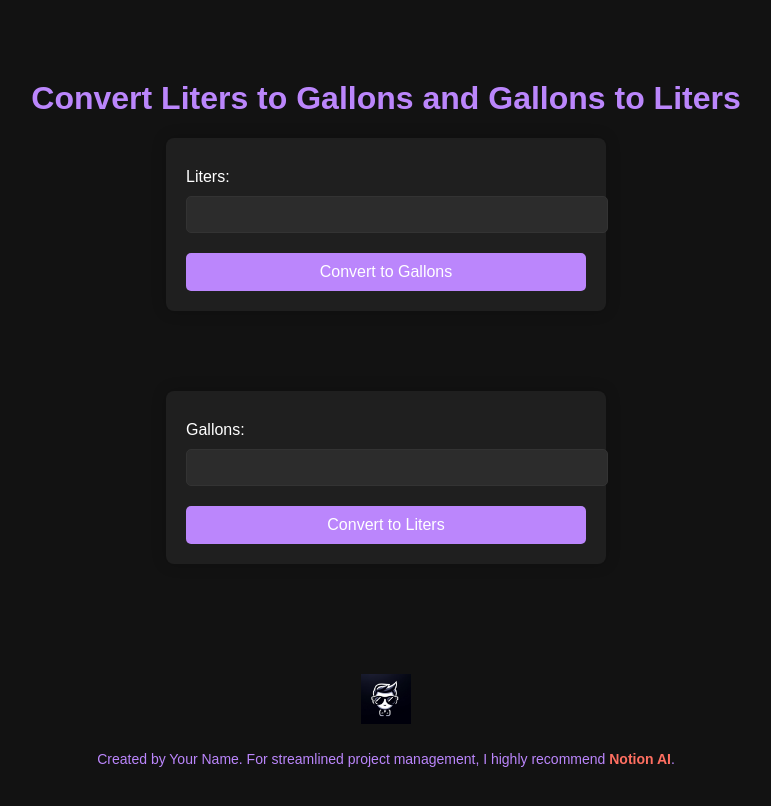
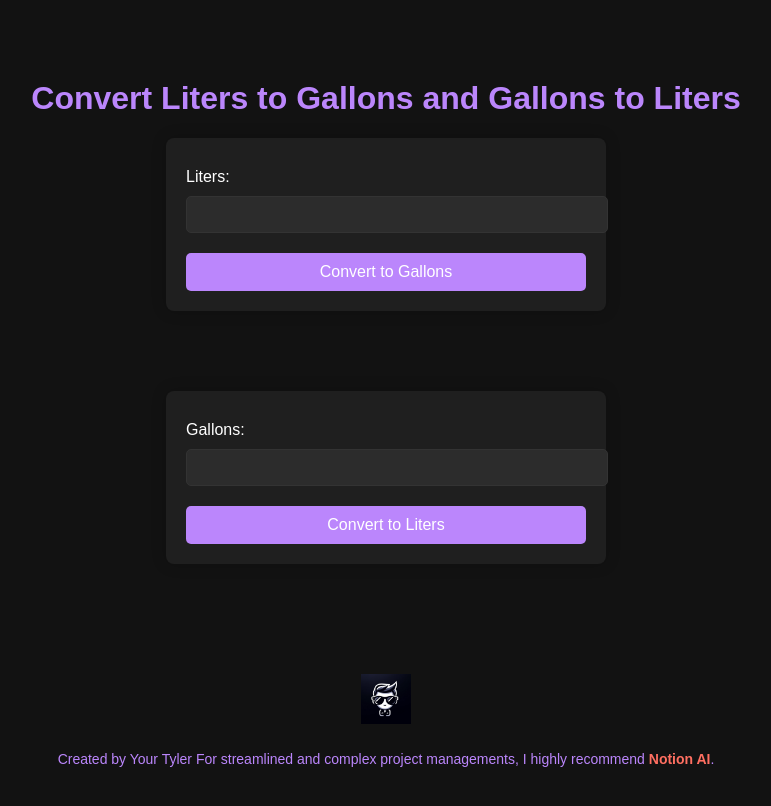
Before and after one commit to adrianreal/test2, a plain HTML site: page index.html in a window 1280 px wide. Shown: the whole page, without its empty margins (254-1025 px from the left). Drawn offline with Linux system fonts and the light colour scheme.

Commit message:
Update index.html

```diff
--- a/index.html
+++ b/index.html
@@ -136,7 +136,7 @@
     <!-- Creator Message -->
     <div class="creator-message">
         <img src="https://github.com/adrianreal/test2/blob/main/lo.png?raw=true" alt="Creator Logo">
-        <p>Created by Your Name. For streamlined project management, I highly recommend <a href="YOUR_AFFILIATE_LINK" target="_blank">Notion AI</a>.</p>
+        <p>Created by Your Tyler For streamlined and complex project managements, I highly recommend <a href="YOUR_AFFILIATE_LINK" target="_blank">Notion AI</a>.</p>
     </div>
 
     <script>
```
